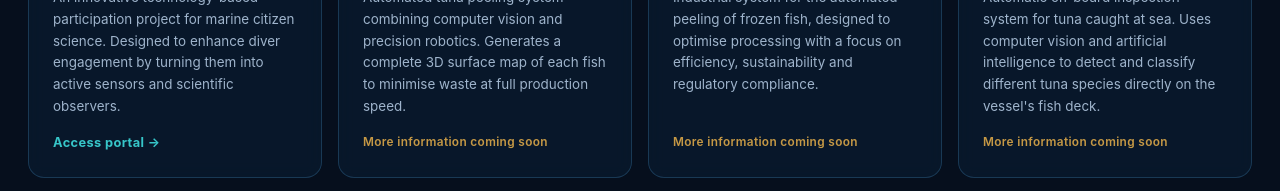
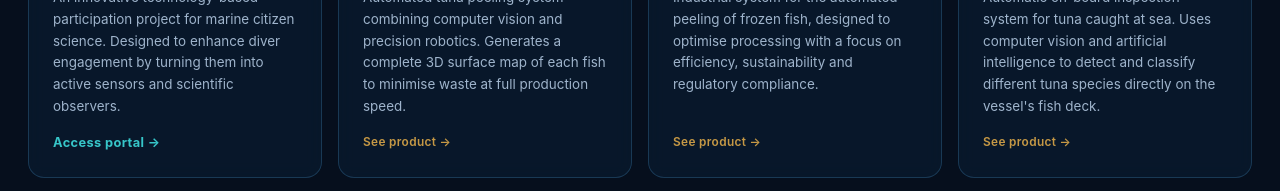
Before and after one commit to MAREXI-TECH/marexi-website, a plain HTML site: page index.html in a window 1280 px wide. Shown: the part 3060-3251 px from the top of the page. Drawn offline with Linux system fonts and the light colour scheme.

Commit message:
Portada: «Ver producto» en T-CLEAN, SFS y C-TUNA (P117)
Sus páginas ya están completas; quitado «Más información próximamente».

Co-Authored-By: Claude Opus 5.5 <noreply@anthropic.com>

```diff
--- a/index.html
+++ b/index.html
@@ -792,7 +792,7 @@ footer::before{
         <span class="cat cat-vision" data-es="Visión artificial">Computer Vision</span>
         <h3><a class="stretch" href="/t-clean/">T-CLEAN®</a></h3>
         <p data-es="Sistema automático de pelado de atunes mediante visión artificial y robótica de precisión. Genera un mapa 3D completo de la superficie de cada pieza para minimizar mermas a velocidad de producción.">Automated tuna peeling system combining computer vision and precision robotics. Generates a complete 3D surface map of each fish to minimise waste at full production speed.</p>
-        <span class="dev-more" data-es="Más información próximamente">More information coming soon</span>
+        <span class="dev-more" data-es="Ver producto →">See product →</span>
       </div>
       <div class="dev-card fi d2" data-cat="vision">
         <div class="dev-card-img logo">
@@ -800,7 +800,7 @@ footer::before{
         <span class="cat cat-vision" data-es="Visión artificial">Computer Vision</span>
         <h3><a class="stretch" href="/sfs/">SFS</a></h3>
         <p data-es="Equipo industrial para el pelado automático de pescado congelado, concebido para optimizar el procesamiento con foco en eficiencia, sostenibilidad y cumplimiento normativo.">Industrial system for the automated peeling of frozen fish, designed to optimise processing with a focus on efficiency, sustainability and regulatory compliance.</p>
-        <span class="dev-more" data-es="Más información próximamente">More information coming soon</span>
+        <span class="dev-more" data-es="Ver producto →">See product →</span>
       </div>
       <div class="dev-card fi d3" data-cat="vision">
         <div class="dev-card-img logo">
@@ -808,7 +808,7 @@ footer::before{
         <span class="cat cat-vision" data-es="Visión artificial">Computer Vision</span>
         <h3><a class="stretch" href="/c-tuna/">C-TUNA</a></h3>
         <p data-es="Sistema automático de inspección a bordo de atunes capturados en embarcaciones atuneras, mediante visión artificial e inteligencia artificial para la detección y clasificación de diferentes especies de túnidos.">Automatic on-board inspection system for tuna caught at sea. Uses computer vision and artificial intelligence to detect and classify different tuna species directly on the vessel's fish deck.</p>
-        <span class="dev-more" data-es="Más información próximamente">More information coming soon</span>
+        <span class="dev-more" data-es="Ver producto →">See product →</span>
       </div>
       <div class="dev-card fi" data-cat="acoustic">
         <div class="dev-card-img logo"><img src="logos/bioacoustics.png" alt="Bioacoustic" width="900" height="128" loading="lazy"></div>
```
